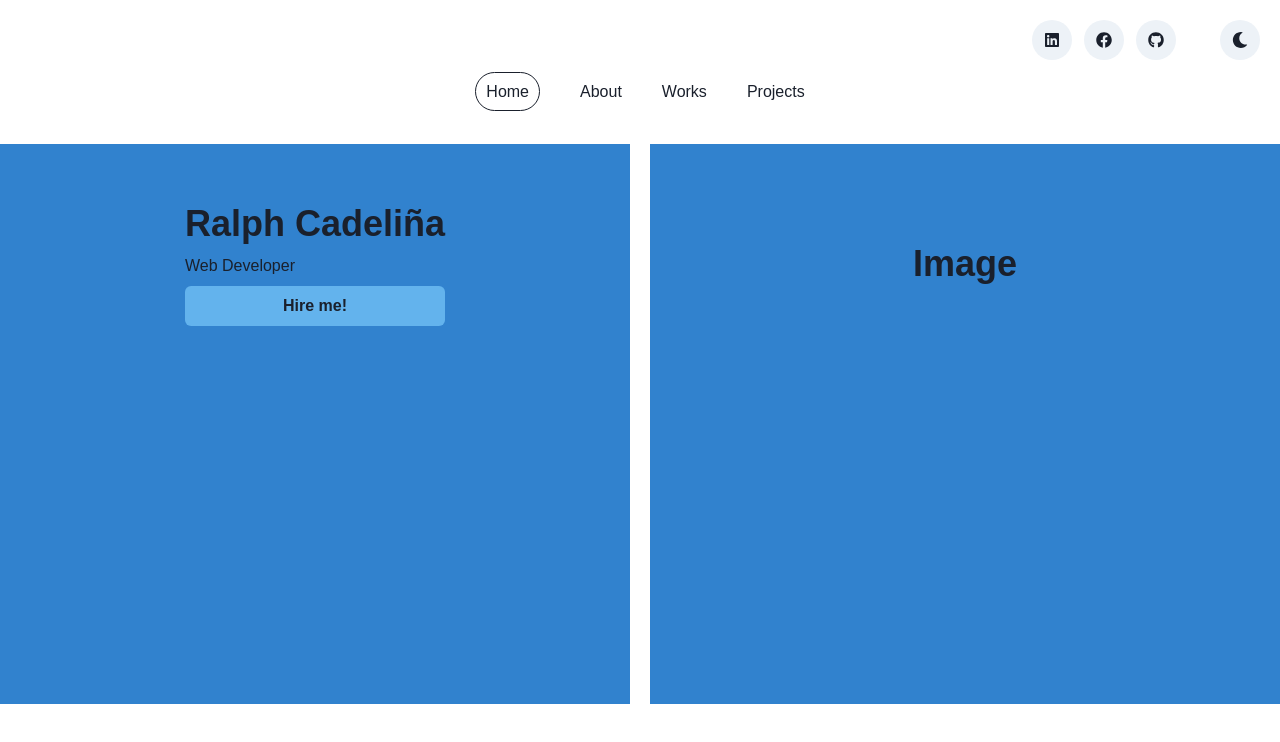
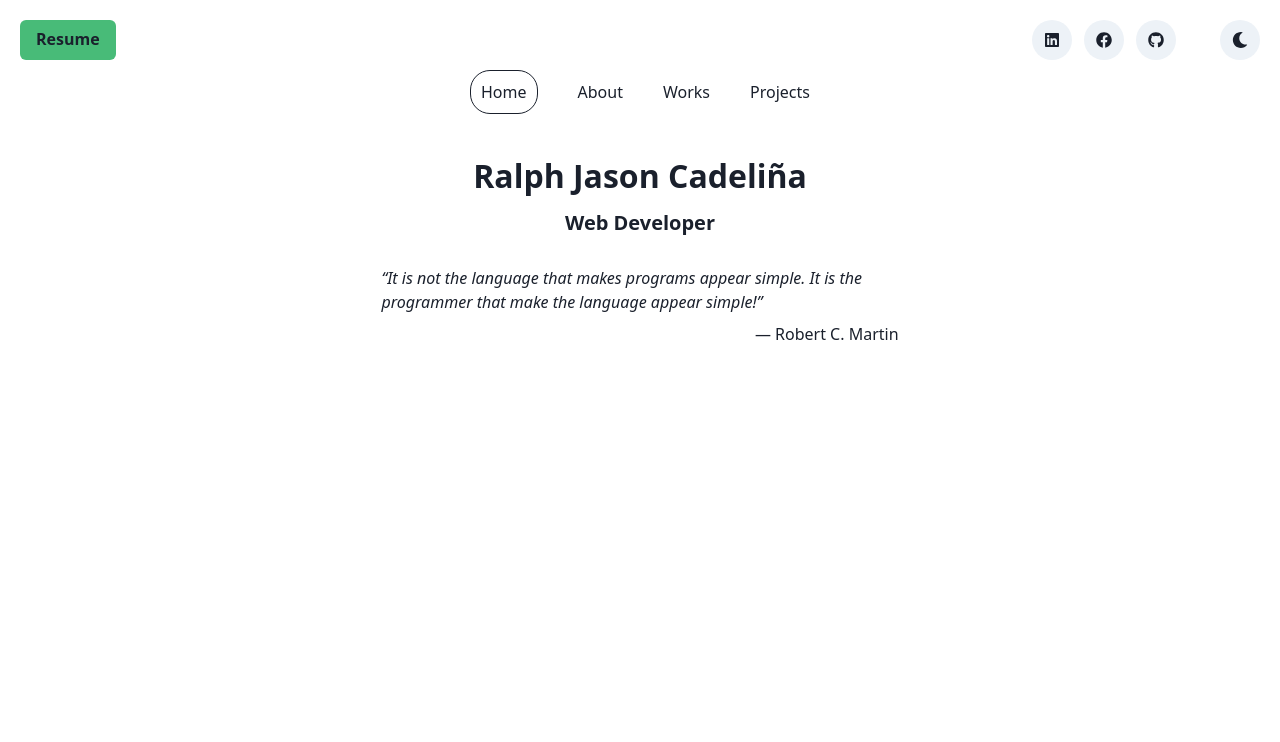
Before and after one commit to 5dam/ralphcadelinaportfolio, a React (Vite) app: page / in a window 1280 px wide. Shown: the top 742 px of the page. Built offline with nearby package versions, Linux system fonts and the light colour scheme.

Commit message:
redesigned the landing page

```diff
--- a/src/components/Navbar.jsx
+++ b/src/components/Navbar.jsx
@@ -1,4 +1,4 @@
-import { Center, Container, Flex, Text, IconButton, Spacer, useColorMode, VStack } from '@chakra-ui/react'
+import { Center, Container, Flex, Text, IconButton, Spacer, useColorMode, VStack, Button } from '@chakra-ui/react'
 import { FaSun, FaMoon, FaGithub, FaLinkedin, FaFacebook } from 'react-icons/fa'
 import { NavLink } from 'react-router-dom'
 
@@ -16,8 +16,10 @@ export default function Navbar() {
 
   return (
     <>
+
       <VStack p={5}>
         <Flex w="100%" gap="3">
+      <Button bg="green.400">Resume</Button>
           <Spacer />
           <IconButton icon={<FaLinkedin />} isRound="true" onClick={""} />
           <IconButton icon={<FaFacebook />} isRound="true" onClick={""} />
--- a/src/pages/Home.jsx
+++ b/src/pages/Home.jsx
@@ -1,26 +1,18 @@
-import { Box, Button, Center, Container, Heading, SimpleGrid, Stack, Text } from "@chakra-ui/react";
-
+import { Box, Center, Container, Stack, Text } from "@chakra-ui/react";
 
 export default function Home() {
   return (
     <>
+        <Container mt={12}>
+                <Stack>
+                    <Text  fontSize={32} align="center" fontWeight="semibold">Ralph Jason Cadeliña</Text>
+                    <Text  fontSize={20} align="center" fontWeight="semibold">Web Developer</Text>
 
-        <SimpleGrid columns={2} spacing={5} mt={10} minChildWidth="430px">
-            <Box bg='blue.500' height={{ base: '35vh', md: '55vh', lg: '70vh'}}>
-                <Center h="30vh">
-                    <Stack>
-                        <Heading>Ralph Cadeliña</Heading>
-                        <Text>Web Developer</Text>
-                        <Button bg="blue.300">Hire me!</Button>
-                    </Stack>
-                </Center>
-            </Box>
-            <Box bg='blue.500' height={{ base: '35vh', md: '55vh', lg: '70vh'}}>
-                <Center h="30vh">
-                    <Heading>Image</Heading>
-                </Center>
-            </Box>
-        </SimpleGrid>
+                    <Text pt={5} fontStyle="italic">“It is not the language that makes programs appear simple. It is the programmer that make the language appear simple!”</Text>
+                    <blockquote align="right"> — Robert C. Martin</blockquote>
+                </Stack>
+        </Container>
+
 
     </>
   )
--- a/src/theme.jsx
+++ b/src/theme.jsx
@@ -2,8 +2,9 @@ import { extendTheme } from '@chakra-ui/react'
 
 const theme = extendTheme({
   fonts: {
-    heading: `'Heading Font Name', sans-serif`,
-    body: `'Body Font Name', sans-serif`,
+    body: "system-ui, sans-serif",
+    heading: "Georgia, serif",
+    mono: "Menlo, monospace",
   },
 })
 
```
Also changed, not shown: public/profpic.png (added).
